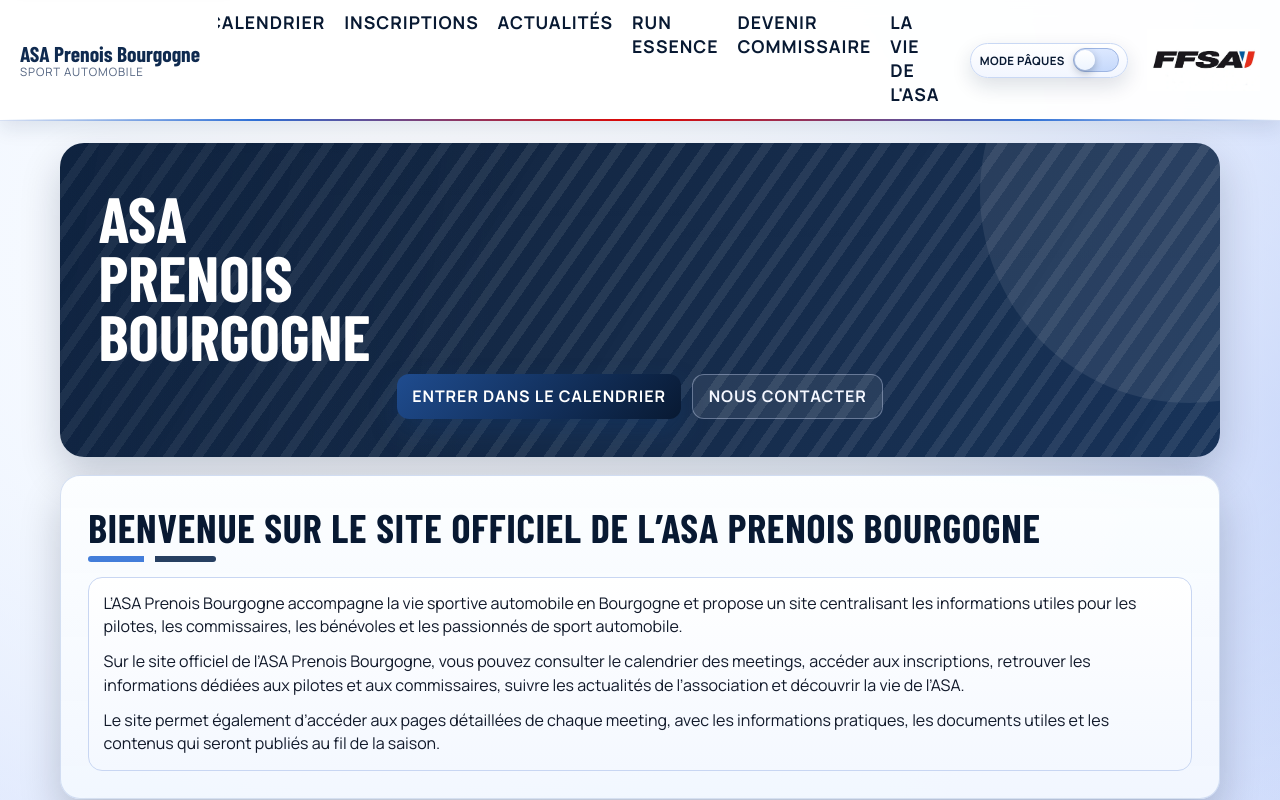
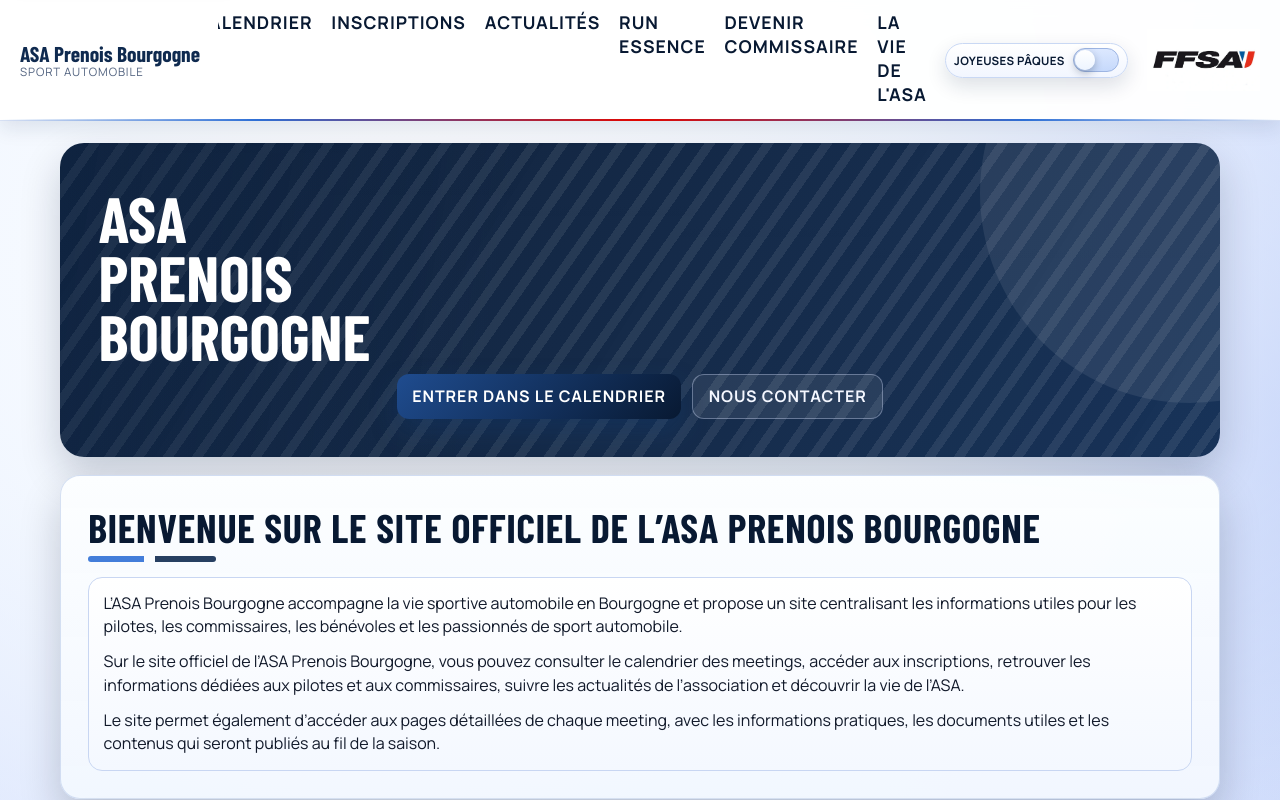
Before and after one commit to Alexandre-Rupp/Site-Asa-Prenois-Bourgogne, a plain HTML site: page index.html in a window 1280 px wide. Shown: the top 800 px of the page. Drawn offline with nearby package versions, Linux system fonts and the light colour scheme; a web font is replaced by a local one.

Commit message:
Update index.html

```diff
--- a/index.html
+++ b/index.html
@@ -137,7 +137,7 @@
         </nav>
         <div class="season-switch-wrap">
           <label class="season-switch" for="easter-theme-toggle">
-            <span class="season-switch-text">Mode Pâques</span>
+            <span class="season-switch-text">Joyeuses Pâques</span>
             <input
               id="easter-theme-toggle"
               class="season-switch-input js-easter-theme-toggle"
```
